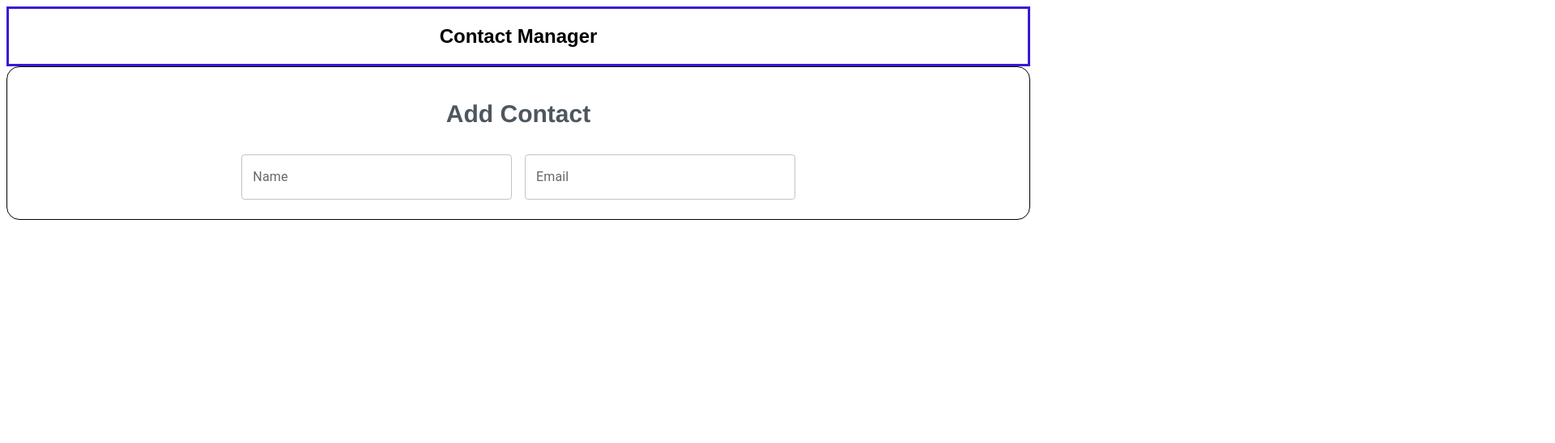
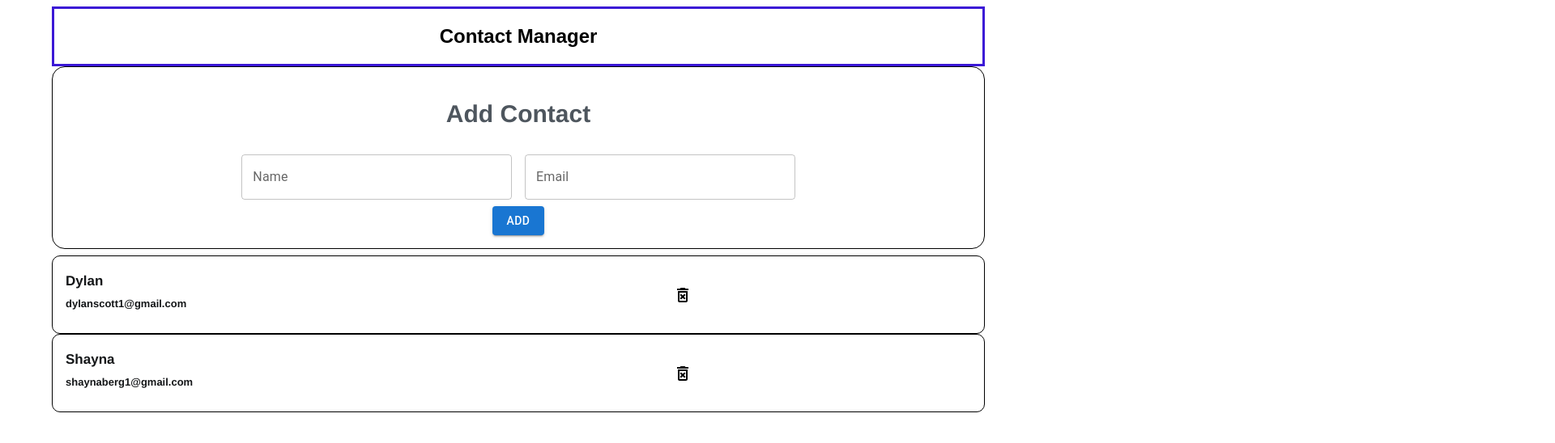
Before and after one commit to shaynabergeron/contact-manager, a React (Create React App) app: page / in a window 1280 px wide. Shown: the top 548 px of the page at 81% size, 1920 px wide, since content can reach past the window. Built offline with nearby package versions, Linux system fonts and the light colour scheme.

Commit message:
Fixed styling and list issues with contact list

```diff
--- a/package.json
+++ b/package.json
@@ -5,6 +5,7 @@
   "dependencies": {
     "@emotion/react": "^11.10.4",
     "@emotion/styled": "^11.10.4",
+    "@mui/icons-material": "^5.10.3",
     "@mui/material": "^5.10.3",
     "@testing-library/jest-dom": "^5.16.5",
     "@testing-library/react": "^13.3.0",
--- a/src/components/AddContact.js
+++ b/src/components/AddContact.js
@@ -2,6 +2,7 @@ import React from 'react';
 import TextField from '@mui/material/TextField';
 import Box from '@mui/material/Box';
 import './AddContact.css';
+import Button from '@mui/material/Button';
 
 /** Add Contact component with text field
  * @todo: Fixed "Add Contact styling"
@@ -32,6 +33,7 @@ class AddContact extends React.Component{
                         placeholder="Email"
                     />
                  </Box>
+                 <Button variant="contained">Add</Button>
             </div>
             </Box>
         );
--- a/src/components/App.js
+++ b/src/components/App.js
@@ -3,16 +3,33 @@ import './App.css';
 import Header from './Header';
 import AddContact from './AddContact';
 import ContactList from './ContactList';
+import Container from '@mui/material/Container';
 
 /* Exporting all of the application *
 *  components                       */
+
 const App = () => {
+  const contacts = [
+    {
+      id: "1",
+      name: "Dylan",
+      email: "dylanscott1@gmail.com"
+    },
+    {
+      id: "2",
+      name: "Shayna",
+      email: "shaynaberg1@gmail.com"
+    },
+  ];
+
   return (
+    <Container fixed>
     <div>
       <Header />
       <AddContact />
-      {/* <ContactList /> */}
+      <ContactList contacts={contacts}/>
     </div>
+    </Container>
   );
 }
 
--- /dev/null
+++ b/src/components/ContactList.css
@@ -0,0 +1,23 @@
+.div_relative {
+    position: relative;
+    left: 750px;
+    bottom: 15px;
+  }
+
+  .contact-font-name {
+    font-family: 'Helvetica Neue', sans-serif;
+    font-weight: bold;
+    font-size: 17px;
+    position: relative;
+    top: 5px;
+    color: rgb(20, 22, 24);
+  }
+
+  .contact-font-email {
+    font-family: 'Helvetica Neue', sans-serif;
+    font-weight: bold;
+    font-size: 13px;
+    position: relative;
+    top: 15px;
+    color: rgb(20, 22, 24);
+  }
--- a/src/components/ContactList.js
+++ b/src/components/ContactList.js
@@ -0,0 +1,33 @@
+import React from 'react';
+import List from '@mui/material/List';
+import Box from '@mui/material/Box';
+import './ContactList.css'
+import DeleteForeverOutlinedIcon from '@mui/icons-material/DeleteForeverOutlined';
+
+/** Displays the contacts as a list on the screen *
+ * @todo: refactor any stylings                   *
+ *                                                */
+
+const ContactList = (props) => {
+   const renderContactList = props.contacts.map((contact) => {
+    return (
+        <Box  sx={{ p: 2, border: 0.5, borderColor: 'primary', borderRadius: '10px'}}>
+            <div>
+                <div className='contact-font-name'>{contact.name}</div>
+                <div className='contact-font-email'>{contact.email}</div>
+            </div>
+            <div className='div_relative'>
+            <DeleteForeverOutlinedIcon />
+            </div>
+        </Box>
+    );
+   });
+
+
+    return (
+        <List>
+            {renderContactList}
+        </List>
+    );
+};
+export default ContactList;
```
Also changed, not shown: 1 other file (tests, documents, lock files or other folders).
